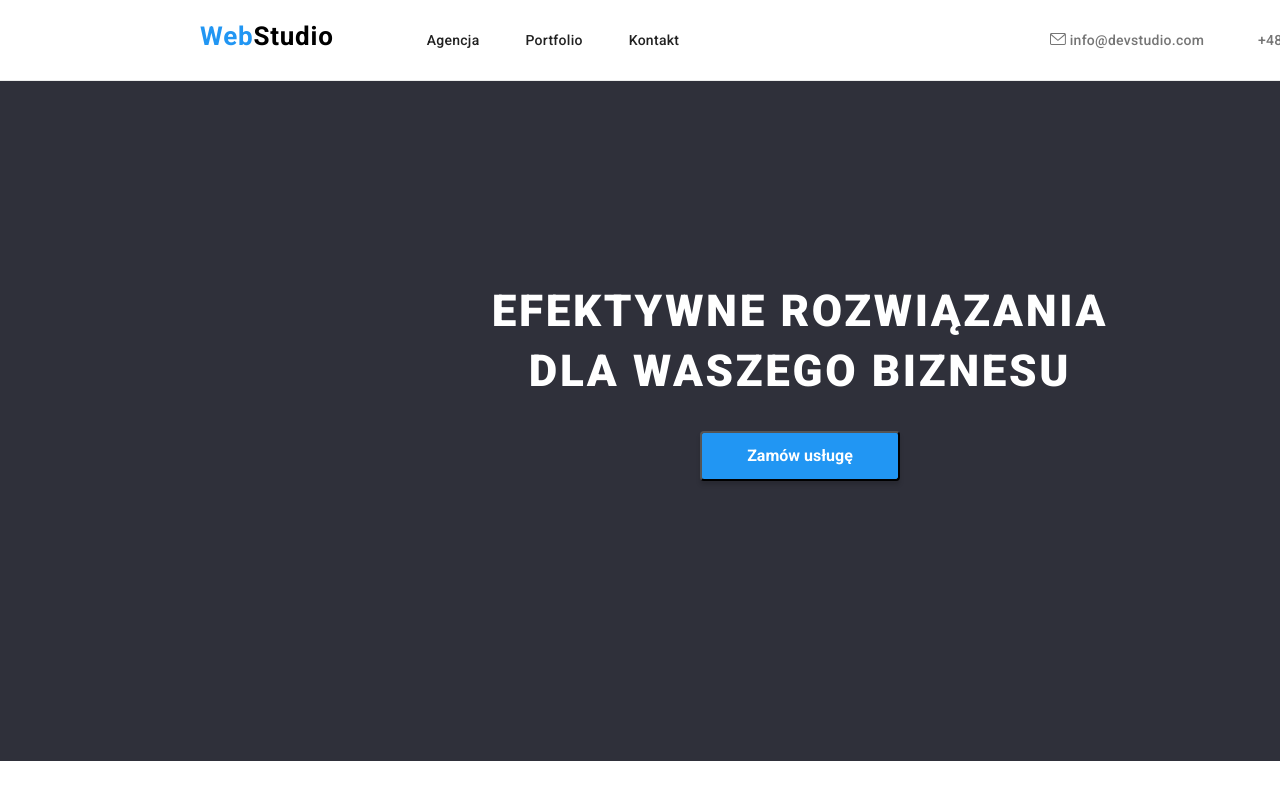
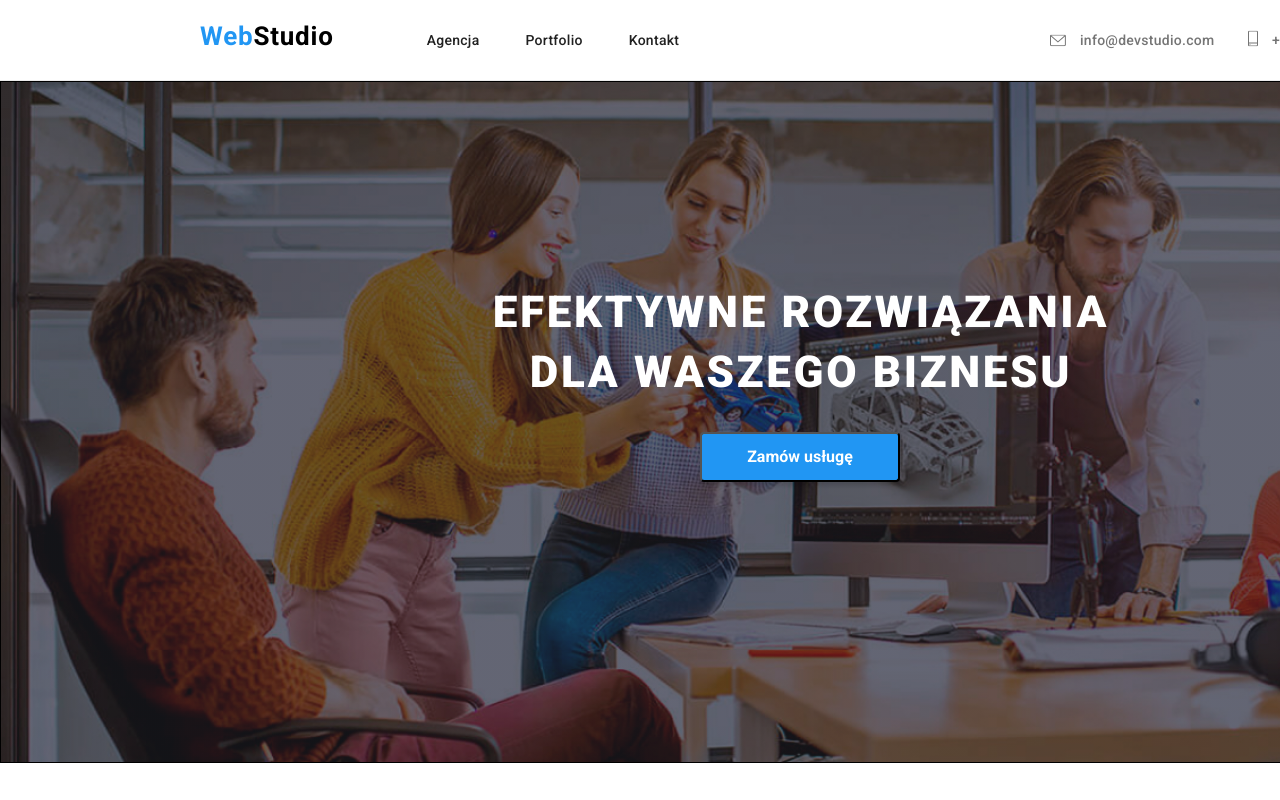
Before and after one commit to GrzegorzMystkowski/goit-markup-hw-04, a plain HTML site: page index.html in a window 1280 px wide. Shown: the top 800 px of the page. Drawn offline with nearby package versions, Linux system fonts and the light colour scheme.

Commit message:
add svgs icons into html file and add folder icons.svg

```diff
--- a/css/index.css
+++ b/css/index.css
@@ -1,14 +1,41 @@
+/* STYLE GLOBALNE STRONY */
 body{
 font-family:"Roboto", sans-serif;
 background-color: #FFFFFF;
-
-color: #212121;
-
 width:1600px ;
 height: 2349px;
 }
 
 
+a:hover{
+color:#2196F3
+}
+
+
+a{
+color:unset;
+text-decoration: none;
+}
+
+
+h1{
+font-weight: 900;
+font-size: 44px;
+line-height: 60px;
+letter-spacing: 0.06em;
+text-transform: uppercase;
+margin:0 auto;
+width: 696px;
+}
+
+
+ul{
+list-style-type: none;
+}
+/* STYLE GLOBALNE STRONY */
+
+
+/* NAWIGACJA STRONY */
 .web-color{
 color: #2196F3;
 }
@@ -24,7 +51,6 @@ font-weight: 700;
 font-size: 26px;
 line-height: 31px;
 letter-spacing: 0.03em;
-
 width: 145px;
 left: 215px;
 top: 24px;
@@ -40,9 +66,7 @@ border-bottom: 1px solid #ECECEC ;
 font-weight: 500;
 font-size: 14px;
 line-height: 16px;
-
 color: #212121;
-
 display: flex;
 justify-content: space-between;
 align-items: baseline;
@@ -54,48 +78,20 @@ color: #FFFFFF;
 }
 
 
-a:hover{
- color:#2196F3
- }
-
-
-a{
-color:unset;
-
-text-decoration: none;
-}
-
-
 .main-header{
 text-align: center;
-
 background-color: #2F303A;
+background-image: linear-gradient(
+rgba(47,48,58,0.4),
+rgba(47,48,58,0.4)
+), url(../images/new_photo.jpg);
+max-width: 1600px;
+background-color: var(--brand-bg-color);
+background-size: cover;
+border: 1px solid #000000;
 color: #FFFFFF;
-
 top: 80px;
 padding:  200px 452px 280px 452px;
-}
-
-
-h1{
-font-weight: 900;
-font-size: 44px;
-line-height: 60px;
-letter-spacing: 0.06em;
-text-transform: uppercase;
-
-margin:0 auto;
-width: 696px;
-}
-
-
-.contact-information-header{
-font-weight: 500;
-font-size: 14px;
-line-height: 16px;
-letter-spacing: 0.02em;
-
-color:#757575;
 }
 
 
@@ -103,15 +99,11 @@ color:#757575;
 font-weight: 700;
 font-size: 16px;
 line-height: 30px;
-
 box-shadow: 0px 4px 4px rgba(0, 0, 0, 0.15);
 border-radius: 4px;
-
 background-color: #2196F3;
 color: #FFFFFF;
-
 cursor: pointer;
-
 width: 200px;
 height: 50px;
 top: 430px;
@@ -122,9 +114,7 @@ margin-top: 30px;
 .description{
 font-size: 14px;
 line-height: 24px;
-
 color: #757575;
-
 margin-top: 10px;
 margin-bottom: 94px;
 margin-right: 30px;
@@ -140,9 +130,7 @@ margin-right: 0px;
 .team-description{
 font-size: 16px;
 line-height: 19px;
-
 color: #757575;
-
 margin-top: 0;
 margin-right: 61px;
 margin-bottom: 30px;
@@ -154,16 +142,12 @@ margin-left: 62px;
 font-weight: 700;
 font-size: 14px;
 line-height: 16px;
-
 color: #212121;
-
 margin: auto;
 }
 
 
-ul{
-list-style-type: none;
-}
+
 
 
 .header-secondary{
@@ -172,10 +156,7 @@ font-size: 36px;
 line-height: 42px;
 letter-spacing: 0.03em;
 text-align: center;
-
 color: #212121;
-
-
 margin-top: 0;
 margin-bottom: 50px;
 }
@@ -189,9 +170,7 @@ background-color: #2F303A;
 .address-style{
 font-size: 14px;
 line-height: 24px;
-
 color: #FFFFFF;
-
 letter-spacing: 0.03em;
 padding-bottom: 9px;
 }
@@ -202,7 +181,6 @@ font-weight: 700;
 font-size: 26px;
 line-height: 31px;
 letter-spacing: 0.03em;
-
 padding-top: 60px;
 margin-bottom:20px;
 margin-top: 0px;
@@ -215,7 +193,6 @@ font-size: 36px;
 line-height: 42px;
 letter-spacing: 0.03em;
 text-align: center;
-
 margin-top: 0;
 margin-bottom: 50px;
 }
@@ -227,14 +204,10 @@ font-size: 16px;
 line-height: 26px;
 letter-spacing: 0.03em;
 text-align: center;
-
 background: #F5F4FA;
-
 border: #2196F3;
 border-radius: 4px;
-
 cursor: pointer;
-
 padding:6px 22px 6px 22px;
 }
 
@@ -256,7 +229,6 @@ font-weight: 700;
 font-size: 18px;
 line-height: 36px;
 letter-spacing: 0.06em;
-
 margin-bottom: 4px;
 margin-top: 0px;
 margin-left: 24px;
@@ -281,9 +253,7 @@ font-weight: 400;
 font-size: 16px;
 line-height: 30px;
 letter-spacing: 0.03em;
-
 color: #757575;
-
 padding:0px 24px 20px 24px;
 margin: 0;
 }
@@ -297,13 +267,11 @@ margin: 0 auto;
 
 .nav-header{
 letter-spacing: 0.02em;
-
 margin-left: 93px;
 margin-top:32px;
 margin-bottom: 32px;
 margin-right: 371px;
 padding-left: 0;
-
 display: flex;
 }
 
@@ -317,18 +285,49 @@ padding-right: 46px;
 padding-right: 46px;
 }
 
+/* DANE KONTAKTOWE NA STRONIE */
+.email{
+font-weight: 500;
+font-size: 14px;
+line-height: 16px;
+letter-spacing: 0.02em;
+color: #757575;
+margin-right: 30px;
+}
 
-.email{
+
+.tel{
+font-weight: 500;
+font-size: 14px;
+line-height: 16px;
 letter-spacing: 0.02em;
+color: #757575;
+}
 
-margin-right: 50px;
+
+.tel-footer{
+font-weight: 500;
+font-size: 14px;
+line-height: 16px;
+letter-spacing: 0.03em;
+color: #FFFFFF99;
+padding-bottom: 60px;
+}
+
+
+.email-footer{
+font-weight: 500;
+font-size: 14px;
+line-height: 16px;
+letter-spacing: 0.03em;
+color: #FFFFFF99;
+padding-bottom: 9px;
 }
 
 
 .section-description-flex{
 padding-top: 94px;
 padding-left: 0;
-
 display: flex;
 }
 
@@ -337,7 +336,6 @@ display: flex;
 margin-top: 50px;
 margin-bottom: 94px;
 padding-left: 0px;
-
 display: flex;
 }
 
@@ -357,7 +355,6 @@ background: #F5F4FA;
 .section-our-team{
 letter-spacing: 0.03em;
 text-align: center;
-
 margin-top: 0px;
 padding-left: 0px;
 margin-bottom: 94px;
@@ -368,7 +365,6 @@ display: flex;
 
 .our-team-images{
 margin-right: 30px;
-
 box-shadow: 0px 1px 3px rgba(0, 0, 0, 0.12), 0px 1px 1px rgba(0, 0, 0, 0.14), 0px 2px 1px rgba(0, 0, 0, 0.2);
 border-radius: 0px 0px 4px 4px;
 }
@@ -378,26 +374,21 @@ border-radius: 0px 0px 4px 4px;
 letter-spacing: 0.03em;
 gap: 8px;
 text-align: center;
-
 margin-left: 510px;
 margin-top: 94px;
 margin-bottom: 34px;
 margin-right: 518px;
 padding-left: 0px;
-
 width: 572px;
 height:54px;
-
 display: flex;
 }
 
 
 .portfolio-list-section{
 gap: 30px;
-
 padding: 0;
 margin:0;
-
 display: flex;
 flex-wrap: wrap;
 flex-basis: calc((100% - 30px) / 3);
@@ -419,40 +410,13 @@ padding: 0;
 }
 
 
-.tel-footer{
-font-weight: 500;
-font-size: 14px;
-line-height: 16px;
-letter-spacing: 0.03em;
-
-color: #FFFFFF99;
-
-padding-bottom: 60px;
-}
-
-
-.email-footer{
-font-weight: 500;
-font-size: 14px;
-line-height: 16px;
-letter-spacing: 0.03em;
-
-color: #FFFFFF99;
-
-padding-bottom: 9px;
-}
-
-
 .contacts-footer-style{
 padding-left: 0px;
 }
 
 
-.icon{
-fill: #757575;
+.header-svg{
+fill: currentColor;
+margin-right: 10px;
+transform:translateY(0.1em);
 }
-
-
-.icon:hover{
-fill: #2196F3;
-}
--- a/index.html
+++ b/index.html
@@ -29,7 +29,6 @@
                             ><span class="studio">Studio</span></a
                         >
                     </div>
-
                     <nav>
                         <ul class="nav-header">
                             <li>
@@ -45,21 +44,22 @@
                             </li>
                         </ul>
                     </nav>
-                    <div class="contact-information-header-flex container">
-                        <svg class="icon" width="16" height="12">
-                            <use href="./images/icon.svg#icon-envelope"></use>
-                        </svg>
-                        <a
-                            class="contact-information-header email"
-                            href="mailto:info@devstudio.com"
-                        >
+                    <div class="container">
+                        <a class="email" href="mailto:info@devstudio.com">
+                            <svg class="header-svg" width="16" height="12">
+                                <use
+                                    href="./images/icons.svg/email.svg#icon-envelope"
+                                ></use>
+                            </svg>
                             info@devstudio.com
                         </a>
 
-                        <a
-                            class="contact-information-header"
-                            href="tel:+48111111111"
-                        >
+                        <a class="tel" href="tel:+48111111111">
+                            <svg class="header-svg" width="10" height="16">
+                                <use
+                                    href="./images/icons.svg/smartphone.svg#icon-smartphone"
+                                ></use>
+                            </svg>
                             +48 111 111 111</a
                         >
                     </div>
```
Also changed, not shown: images/icon.svg (deleted), images/icons.svg/antenna.svg (added), images/icons.svg/astronaut.svg (added), images/icons.svg/clock.svg (added), images/icons.svg/diagram.svg (added), images/icons.svg/email.svg (added), images/icons.svg/facebook.svg (added), images/icons.svg/instagram.svg (added), images/icons.svg/linkedin.svg (added), images/icons.svg/logo1.svg (added), images/icons.svg/logo2.svg (added), images/icons.svg/logo3.svg (added), images/icons.svg/logo4.svg (added), images/icons.svg/logo5.svg (added), 4 more files.
